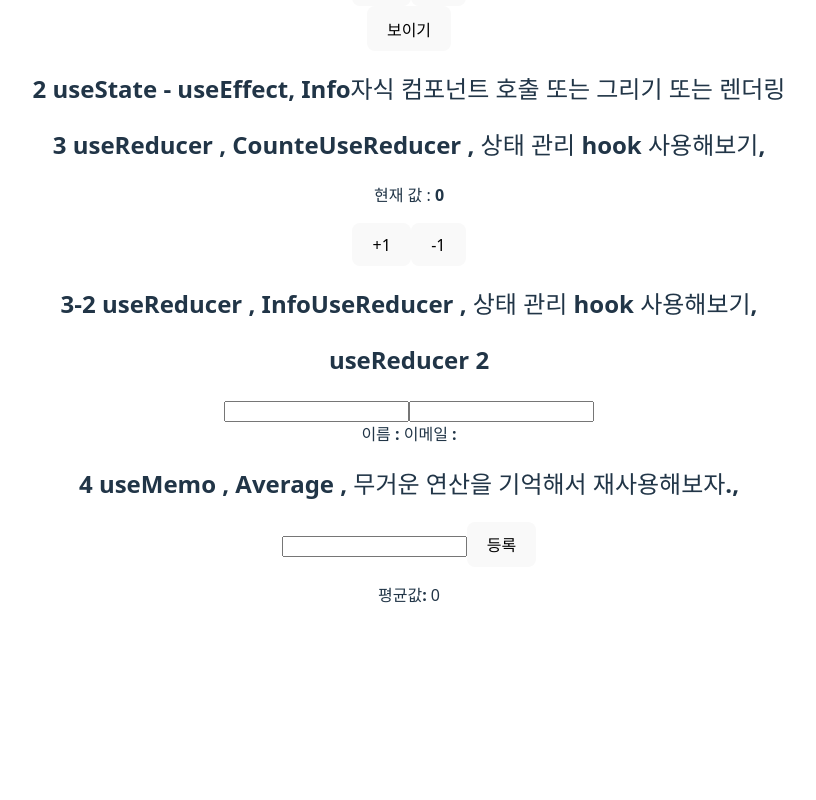
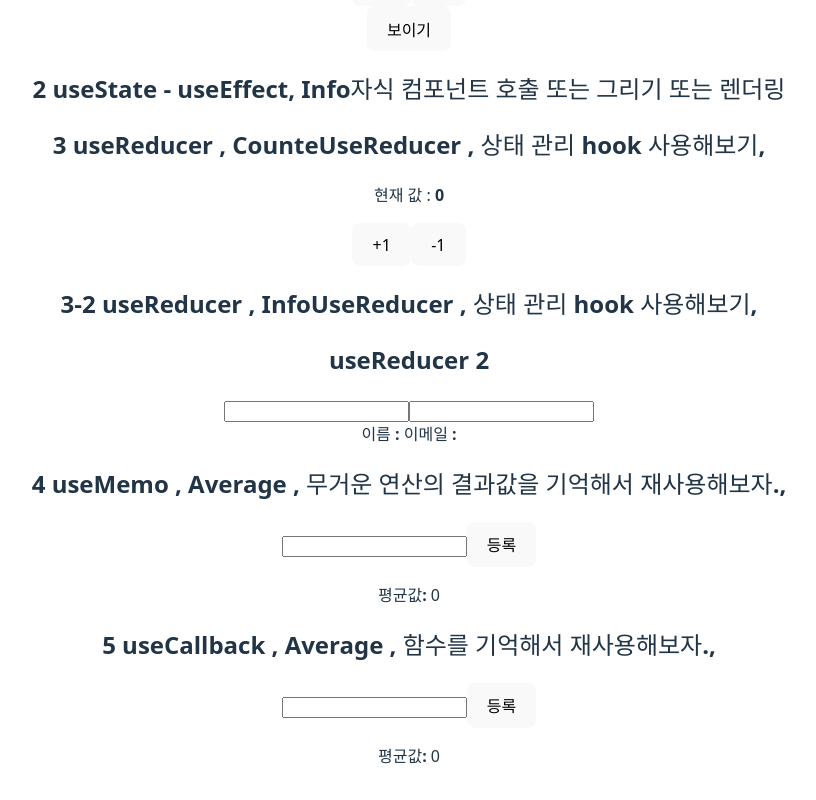
Before and after one commit to reokkamy/React-WorkSpace-k6-0806, a React (Vite) app in the folder ch08-vite-test/: page / in a window 1280 px wide. Shown: the part 314-1114 px from the top of the page, without its empty margins (231-1047 px from the left). Before the commit the page ends 953 px from the top, so only its background shows below. Built offline with nearby package versions, Linux system fonts and the light colour scheme.

Commit message:
3교시, hooks, useCallback 구현 하기2-2

```diff
--- a/ch08-vite-test/src/App.jsx
+++ b/ch08-vite-test/src/App.jsx
@@ -5,6 +5,7 @@ import { useState } from 'react';
 import CountUseReducer from './component/CountUseReducer.jsx';
 import InfoUseReducer from './component/InfoUseReducer.jsx';
 import Average from './component/Average.jsx';
+import AverageUseCallback from './component/AverageUseCallback.jsx';
 
 function App() {
   const [visible, setVisible] = useState(false);
@@ -34,8 +35,13 @@ function App() {
         <h2>3-2 useReducer , InfoUseReducer , 상태 관리 hook 사용해보기,</h2>
         <InfoUseReducer />
 
-        <h2>4 useMemo , Average , 무거운 연산을 기억해서 재사용해보자.,</h2>
+        <h2>
+          4 useMemo , Average , 무거운 연산의 결과값을 기억해서 재사용해보자.,
+        </h2>
         <Average />
+
+        <h2>5 useCallback , Average , 함수를 기억해서 재사용해보자.,</h2>
+        <AverageUseCallback />
       </div>
     </>
   );
```
